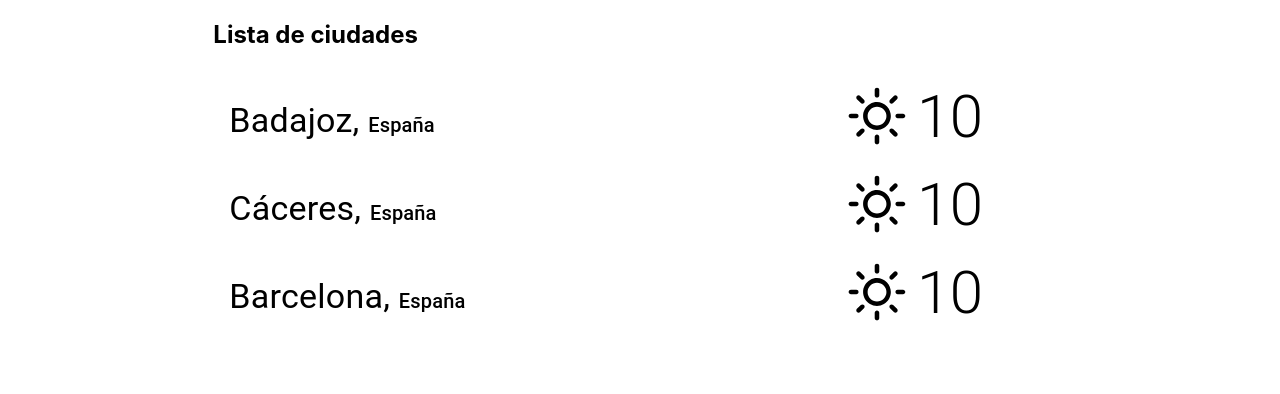
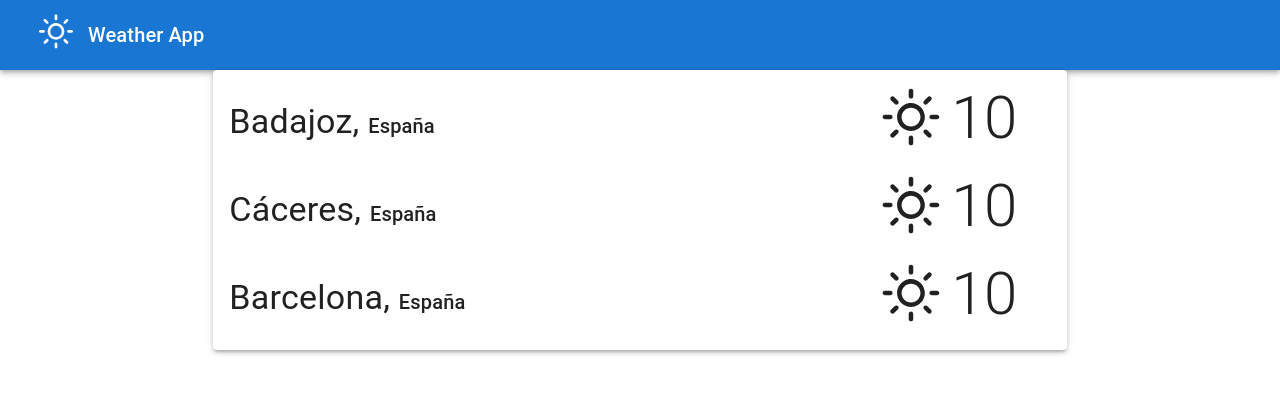
Before and after one commit to KraySe/weather-app, a React (Create React App) app: page /main in a window 1280 px wide. Shown: the top 394 px of the page. Built offline with nearby package versions, Linux system fonts and the light colour scheme.

Commit message:
Add AppFrame to MainPage - Refactor App

```diff
--- a/src/App.jsx
+++ b/src/App.jsx
@@ -8,8 +8,6 @@ import NotFoundPage from "./pages/NotFoundPage";
 
 const App = () => {
   return (
-    <Grid container justifyContent={"center"} direction={"row"}>
-      <Grid item xs={12} sm={11} md={10} lg={8}>
     <Router>
       <Switch>
         <Route exact path={"/"}>
@@ -26,8 +24,6 @@ const App = () => {
         </Route>
       </Switch>
     </Router>
-      </Grid>
-    </Grid>
   );
 };
 
--- a/src/components/CityList/CityList.jsx
+++ b/src/components/CityList/CityList.jsx
@@ -10,10 +10,10 @@ const renderCityAndCountry = (eventOnClickCity) => (cityAndCoutry) => {
   return (
     <ListItem button key={city} onClick={eventOnClickCity}>
       <Grid container justifyItems={"center"} alignItems={"center"}>
-        <Grid item xs={12} md={8}>
+        <Grid item xs={12} md={9}>
           <CityInfo city={city} country={country} />
         </Grid>
-        <Grid item xs={12} md={4}>
+        <Grid item xs={12} md={3}>
           <Weather temperature={10} state="sunny" />
         </Grid>
       </Grid>
--- a/src/pages/MainPage.jsx
+++ b/src/pages/MainPage.jsx
@@ -1,5 +1,7 @@
 import React from "react";
 import { useHistory } from "react-router-dom";
+import { Paper } from "@mui/material";
+import AppFrame from "./../components/AppFrame";
 import CityList from "./../components/CityList";
 
 const cities = [
@@ -24,10 +26,11 @@ const MainPage = () => {
     history.push("/city");
   };
   return (
-    <div>
-      <h2>Lista de ciudades</h2>
-      <CityList cities={cities} onClickCity={onClickHandler} />
-    </div>
+    <AppFrame>
+      <Paper elevation={3}>
+        <CityList cities={cities} onClickCity={onClickHandler} />
+      </Paper>
+    </AppFrame>
   );
 };
 
```
Lines whose indentation alone changed are shown as unchanged.
